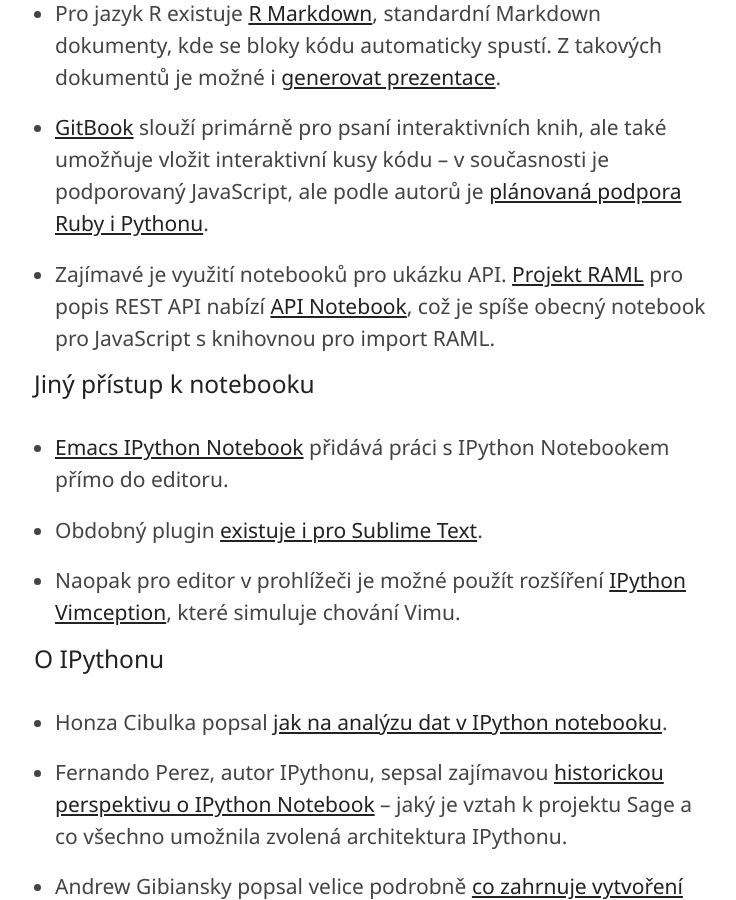
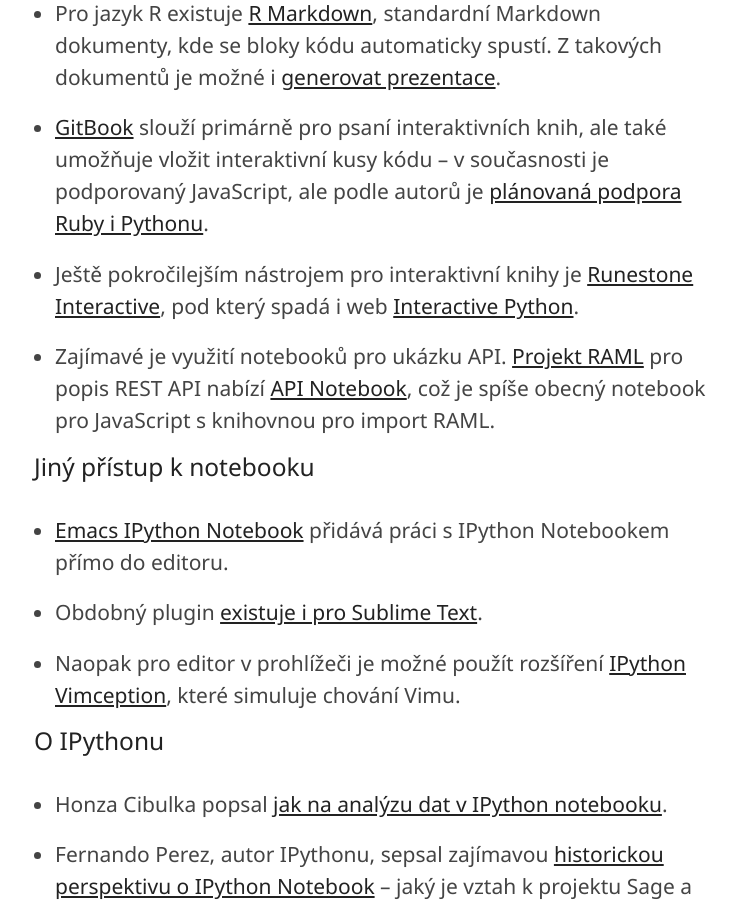
Before and after one commit to jnv/bitoff.cz, a Jekyll site: the page built from _posts/2014-06-04-iruby.md, in a window 1280 px wide and 900 px high, scrolled down 12326 px. Shown: the whole window, without its empty margins (270-1006 px from the left). Built offline with Jekyll 4.4.1, drawn with Linux system fonts in a browser that asks for light colours; some web fonts are replaced; comment, search, counter and statistics services are not loaded.

Commit message:
iruby: add Runestone Interactive

```diff
--- a/_posts/2014-06-04-iruby.md
+++ b/_posts/2014-06-04-iruby.md
@@ -191,6 +191,7 @@
 * [repl.it](http://repl.it/) řeší REPL přímo v prohlížeči -- interpret jazyka je zkompilovaný pomocí [Emscripten](http://emscripten.org/) do JavaScriptu.
 * Pro jazyk R existuje [R Markdown](http://rmarkdown.rstudio.com/), standardní Markdown dokumenty, kde se bloky kódu automaticky spustí. Z takových dokumentů je možné i [generovat prezentace](https://support.rstudio.com/hc/en-us/articles/200486468-Authoring-R-Presentations).
 * [GitBook](https://www.gitbook.io/) slouží primárně pro psaní interaktivních knih, ale také umožňuje vložit interaktivní kusy kódu -- v současnosti je podporovaný JavaScript, ale podle autorů je [plánovaná podpora Ruby i Pythonu](https://github.com/GitbookIO/gitbook#exercises).
+* Ještě pokročilejším nástrojem pro interaktivní knihy je [Runestone Interactive](http://runestoneinteractive.org/), pod který spadá i web [Interactive Python](http://interactivepython.org/).
 * Zajímavé je využití notebooků pro ukázku API. [Projekt RAML](http://raml.org/) pro popis REST API nabízí [API Notebook](https://api-notebook.anypoint.mulesoft.com/), což je spíše obecný notebook pro JavaScript s knihovnou pro import RAML.
 
 ## Jiný přístup k notebooku
```
